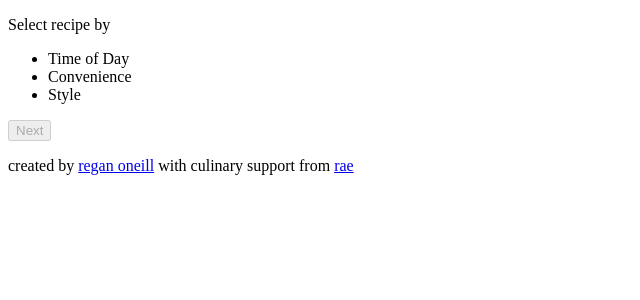
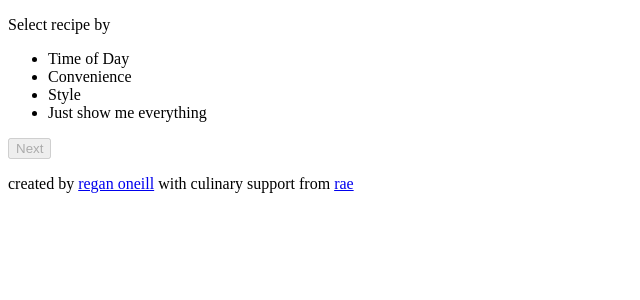
Before and after one commit to reganoneill/recipes, a React (Vite) app: page /recipes in a window 1280 px wide. Shown: the top 300 px of the page, without its empty margins (0-640 px from the left). Built offline with nearby package versions, Linux system fonts and the light colour scheme; a web font is replaced by a local one.

Commit message:
special form submission to handle custom routing - adds interface

```diff
--- a/src/components/ChooseRecipeBy.tsx
+++ b/src/components/ChooseRecipeBy.tsx
@@ -37,6 +37,10 @@ class ChooseRecipeBy extends React.Component<MostProps> {
         options={this.props.userOptions}
         selected={this.state.selectedOption}
         makeSelection={this.props.setMealBy}
+        alternateNextUrl={{
+          case: "Just show me everything",
+          url: "/recipes/all"
+        }}
         nextUrl={`/recipes/${this.props.chooseMealBy
           .toLowerCase()
           .split(" ")
--- a/src/components/Form.tsx
+++ b/src/components/Form.tsx
@@ -1,7 +1,19 @@
 import React from "react";
 import { navigate } from "@reach/router";
+import { IFormOptions } from "../types/IFormOptions";
 
-const Form = (props: any) => {
+function _navigate(props: IFormOptions) {
+  if (
+    props.alternateNextUrl &&
+    props.selected === props.alternateNextUrl.case
+  ) {
+    navigate(props.alternateNextUrl.url);
+  } else {
+    navigate(props.nextUrl);
+  }
+}
+
+const Form = (props: IFormOptions) => {
   return (
     <div className="formContainer">
       <div className="limitWidth15 zigzag">
@@ -25,7 +37,7 @@ const Form = (props: any) => {
       </ul>
       <button
         disabled={props.selected.length ? false : true}
-        onClick={() => navigate(props.nextUrl)}
+        onClick={() => _navigate(props)}
       >
         Next
       </button>
--- a/src/reducers/mealChooser.ts
+++ b/src/reducers/mealChooser.ts
@@ -3,7 +3,12 @@ import { IChooseMealByProps } from "../types/IChooseMealByProps";
 const initialState: IChooseMealByProps = {
   chooseMealBy: "",
   // userOptions: ["Time of Day", "Convenience", "Style", "Show Me Everything"],
-  userOptions: ["Time of Day", "Convenience", "Style"],
+  userOptions: [
+    "Time of Day",
+    "Convenience",
+    "Style",
+    "Just show me everything"
+  ],
   page: 1
 };
 
--- /dev/null
+++ b/src/types/IFormOptions.ts
@@ -0,0 +1,11 @@
+export interface IFormOptions {
+  title: string;
+  options: string[];
+  selected: string;
+  makeSelection: any;
+  nextUrl: string;
+  alternateNextUrl?: {
+    case: string;
+    url: string;
+  };
+}
```
